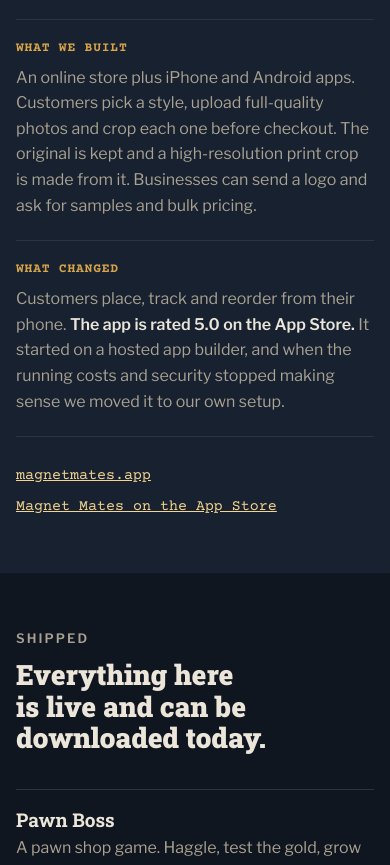
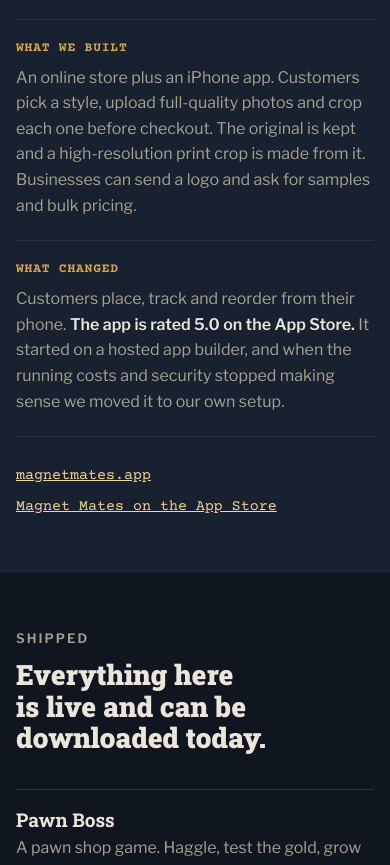
Before and after one commit to marnold929/pawnbossgame-site, a plain HTML site: page about.html in a window 390 px wide. Shown: the part 1181-2046 px from the top of the page. Drawn offline with nearby package versions, Linux system fonts and the light colour scheme.

Commit message:
About page: list only the iPhone app for Magnet Mates
Co-Authored-By: Claude Fable 5.2 <noreply@anthropic.com>
Claude-Session: https://claude.ai/code/session_016JJZqTrrfhQAraafSHzamL

```diff
--- a/about.html
+++ b/about.html
@@ -197,7 +197,7 @@ footer .wrap { display: flex; flex-wrap: wrap; gap: 14px 32px; justify-content:
         </div>
         <div>
           <span class="k">What we built</span>
-          <p>An online store plus iPhone and Android apps. Customers pick a style, upload full-quality photos and crop each one before checkout. The original is kept and a high-resolution print crop is made from it. Businesses can send a logo and ask for samples and bulk pricing.</p>
+          <p>An online store plus an iPhone app. Customers pick a style, upload full-quality photos and crop each one before checkout. The original is kept and a high-resolution print crop is made from it. Businesses can send a logo and ask for samples and bulk pricing.</p>
         </div>
         <div>
           <span class="k">What changed</span>
```
